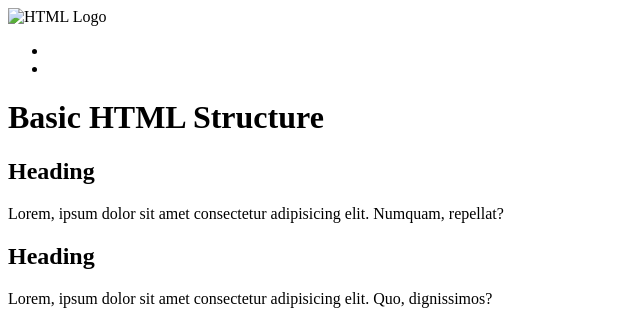
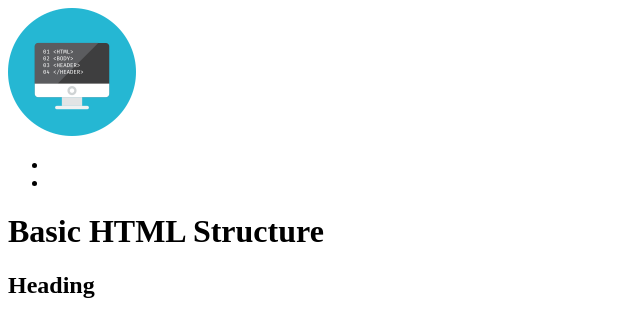
Before and after one commit to altajessie-creator/wdd130, a plain HTML site: page week02/basic-layout.html in a window 1280 px wide. Shown: the top 310 px of the page, without its empty margins (0-640 px from the left). Drawn offline with Linux system fonts and the light colour scheme.

Commit message:
photo fix

```diff
--- a/week02/basic-layout.html
+++ b/week02/basic-layout.html
@@ -11,7 +11,7 @@
 
 <body>
     <header>
-        <img src="basic-logo.png" alt="HTML Logo" width="128" height="128">
+        <img src="images/basic-logo.png" alt="HTML Logo" width="128" height="128">
     </header>
     <nav>
         <ul>
```
